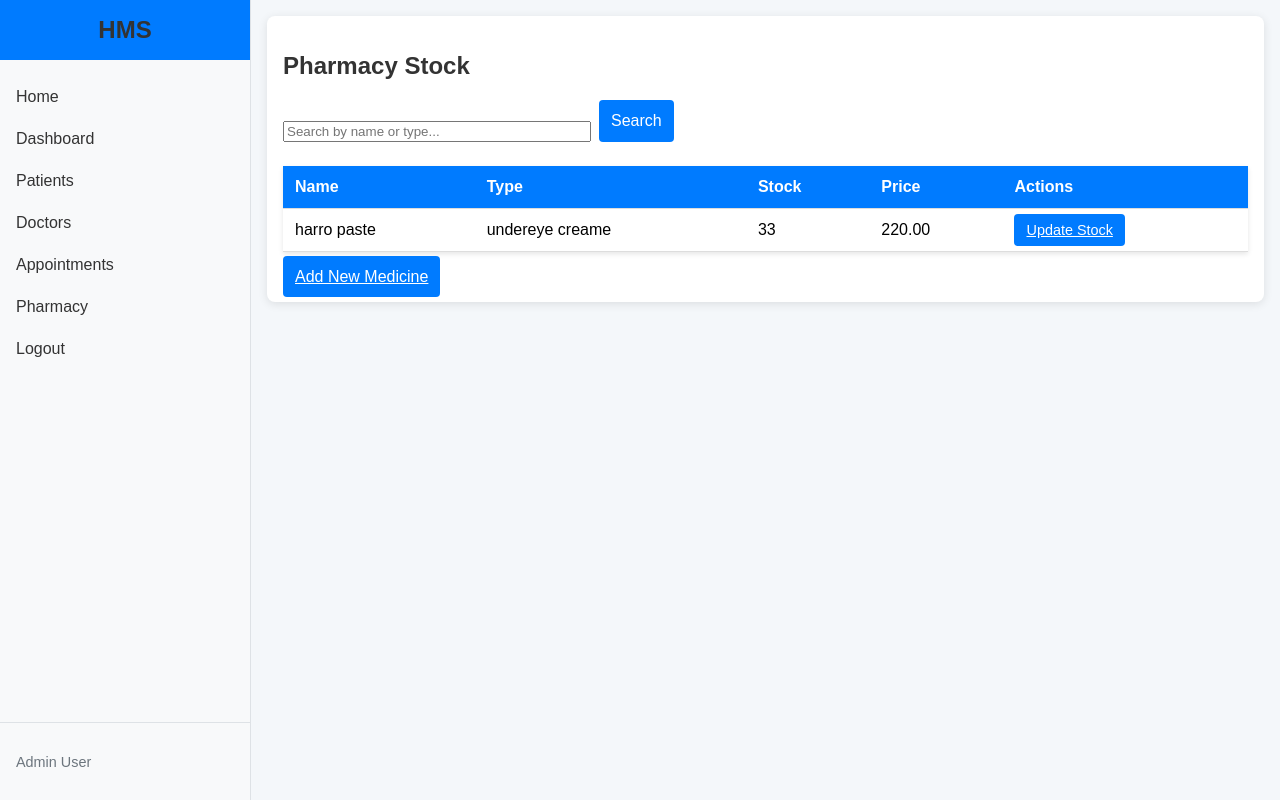
After one commit to kamalsubedi167/Hospital-management-system, a Django app: page /pharmacy/ in a window 1280 px wide. The commit adds this page. Run offline with Django 5.2, Linux system fonts and the light colour scheme; a user stored in the database is signed in; data comes from the database, SQL or seed files in the repository; both versions use the stored data as it was after the commit.

Commit message:
Completed Day 11: Pharmacy Module with add, list, update, and search functionality

```diff
--- a/core/urls.py
+++ b/core/urls.py
@@ -15,4 +15,7 @@ urlpatterns = [
     path('appointments/add/', views.add_appointment, name='add_appointment'),
     path('appointments/edit/<int:id>/', views.edit_appointment, name='edit_appointment'),
     path('appointments/delete/<int:id>/', views.delete_appointment, name='delete_appointment'),
+    path('pharmacy/', views.medicine_list, name='medicine_list'),
+    path('pharmacy/add/', views.add_medicine, name='add_medicine'),
+    path('pharmacy/update/<int:id>/', views.update_medicine_stock, name='update_medicine_stock'),
 ]
--- a/core/views.py
+++ b/core/views.py
@@ -1,7 +1,7 @@
 from django.shortcuts import render, redirect, get_object_or_404
 from django.contrib.auth.decorators import login_required
 from .models import Patient, Doctor, Appointment, Medicine, LabReport
-from .forms import PatientForm, DoctorForm, AppointmentForm
+from .forms import PatientForm, DoctorForm, AppointmentForm, MedicineForm
 from django.db.models import Q, Count
 from django.utils import timezone
 from datetime import date
@@ -148,3 +148,38 @@ def delete_appointment(request, id):
         appointment.delete()
         return redirect('appointment_list')
     return render(request, 'appointment_list.html', {'appointments': Appointment.objects.all()})
+
+@login_required
+def medicine_list(request):
+    query = request.GET.get('q')
+    if query:
+        medicines = Medicine.objects.filter(
+            Q(name__icontains=query) |
+            Q(type__icontains=query)
+        )
+    else:
+        medicines = Medicine.objects.all()
+    return render(request, 'medicine_list.html', {'medicines': medicines})
+
+@login_required
+def add_medicine(request):
+    if request.method == 'POST':
+        form = MedicineForm(request.POST)
+        if form.is_valid():
+            form.save()
+            return redirect('medicine_list')
+    else:
+        form = MedicineForm()
+    return render(request, 'add_medicine.html', {'form': form})
+
+@login_required
+def update_medicine_stock(request, id):
+    medicine = get_object_or_404(Medicine, id=id)
+    if request.method == 'POST':
+        form = MedicineForm(request.POST, instance=medicine)
+        if form.is_valid():
+            form.save()
+            return redirect('medicine_list')
+    else:
+        form = MedicineForm(instance=medicine)
+    return render(request, 'update_medicine_stock.html', {'form': form, 'medicine': medicine})
--- a/static/css/style.css
+++ b/static/css/style.css
@@ -315,3 +315,36 @@ h2, h3 {
     padding: 1rem;
     border-radius: 8px;
 }
+/* Medicine Table */
+.medicine-table {
+    width: 100%;
+    border-collapse: collapse;
+    margin-bottom: 1rem;
+    background: white;
+    box-shadow: 0 2px 5px rgba(0,0,0,0.1);
+}
+
+.medicine-table th, .medicine-table td {
+    padding: 0.75rem;
+    text-align: left;
+    border-bottom: 1px solid #ddd;
+}
+
+.medicine-table th {
+    background-color: #007bff;
+    color: white;
+}
+
+.medicine-table tr:hover {
+    background-color: #f1f1f1;
+}
+
+/* Medicine Form */
+.medicine-form {
+    display: flex;
+    flex-direction: column;
+    gap: 1rem;
+    background: white;
+    padding: 1rem;
+    border-radius: 8px;
+}
--- a/templates/base.html
+++ b/templates/base.html
@@ -20,6 +20,7 @@
                     <a href="{% url 'patient_list' %}" class="sidebar-link">Patients</a>
                     <a href="{% url 'doctor_list' %}" class="sidebar-link">Doctors</a>
                     <a href="{% url 'appointment_list' %}" class="sidebar-link">Appointments</a>
+                    <a href="{% url 'medicine_list' %}" class="sidebar-link">Pharmacy</a>
                     <button onclick="document.getElementById('logout-form').submit()" class="sidebar-link sidebar-button">Logout</button>
                     <form id="logout-form" method="post" action="{% url 'logout' %}" style="display: none;">
                         {% csrf_token %}
--- /dev/null
+++ b/templates/medicine_list.html
@@ -0,0 +1,43 @@
+{% extends 'base.html' %}
+{% load static %}
+
+{% block content %}
+    <div class="content-wrapper">
+        <div class="form-container">
+            <h2>Pharmacy Stock</h2>
+            <form method="get" class="search-form">
+                <input type="text" name="q" placeholder="Search by name or type..." value="{{ request.GET.q }}">
+                <button type="submit" class="btn btn-primary">Search</button>
+            </form>
+            {% if medicines %}
+                <table class="medicine-table">
+                    <thead>
+                        <tr>
+                            <th>Name</th>
+                            <th>Type</th>
+                            <th>Stock</th>
+                            <th>Price</th>
+                            <th>Actions</th>
+                        </tr>
+                    </thead>
+                    <tbody>
+                        {% for medicine in medicines %}
+                            <tr>
+                                <td>{{ medicine.name }}</td>
+                                <td>{{ medicine.type }}</td>
+                                <td>{{ medicine.stock }}</td>
+                                <td>{{ medicine.price }}</td>
+                                <td>
+                                    <a href="{% url 'update_medicine_stock' medicine.id %}" class="btn btn-primary btn-small">Update Stock</a>
+                                </td>
+                            </tr>
+                        {% endfor %}
+                    </tbody>
+                </table>
+            {% else %}
+                <p>No medicines found.</p>
+            {% endif %}
+            <a href="{% url 'add_medicine' %}" class="btn btn-primary">Add New Medicine</a>
+        </div>
+    </div>
+{% endblock %}
```
Also changed, not shown: core/forms.py (+9 -1 lines), templates/add_medicine.html (added, +31 -0 lines), templates/update_medicine_stock.html (added, +31 -0 lines), db.sqlite3.
